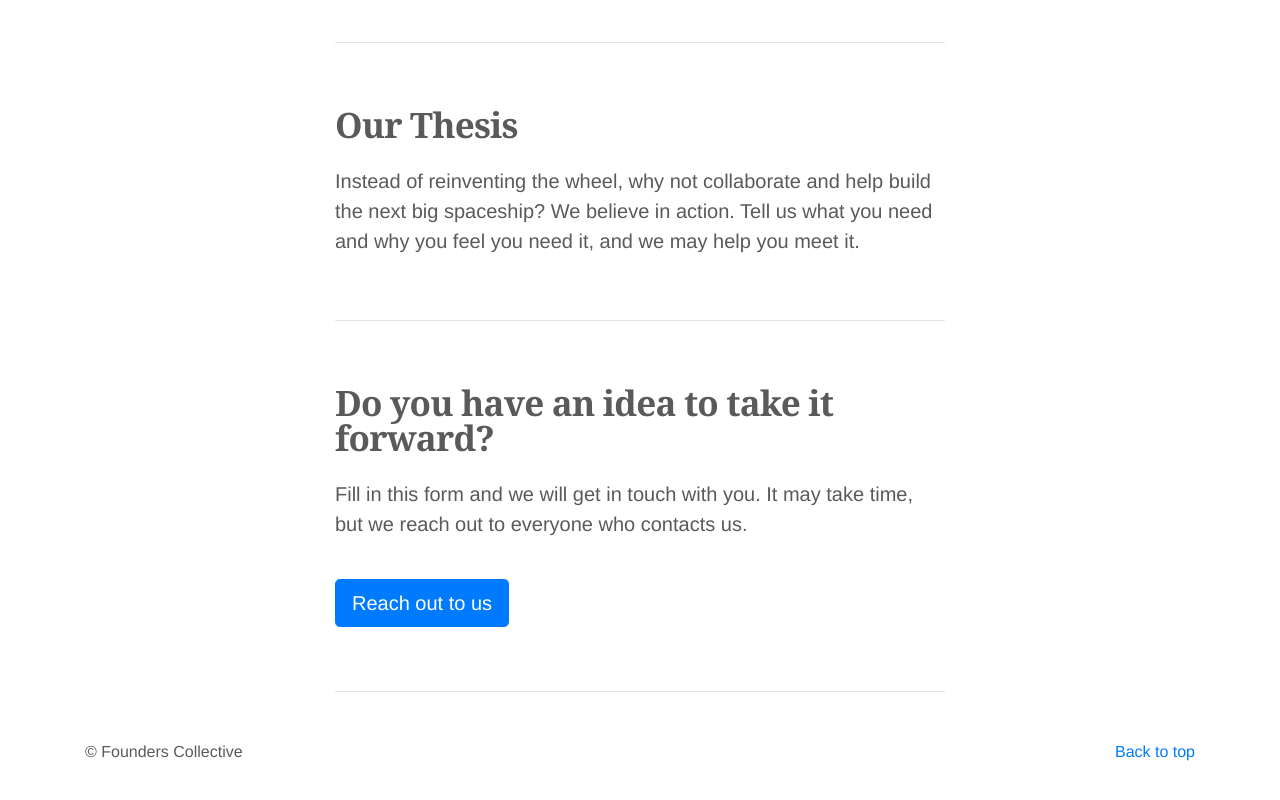
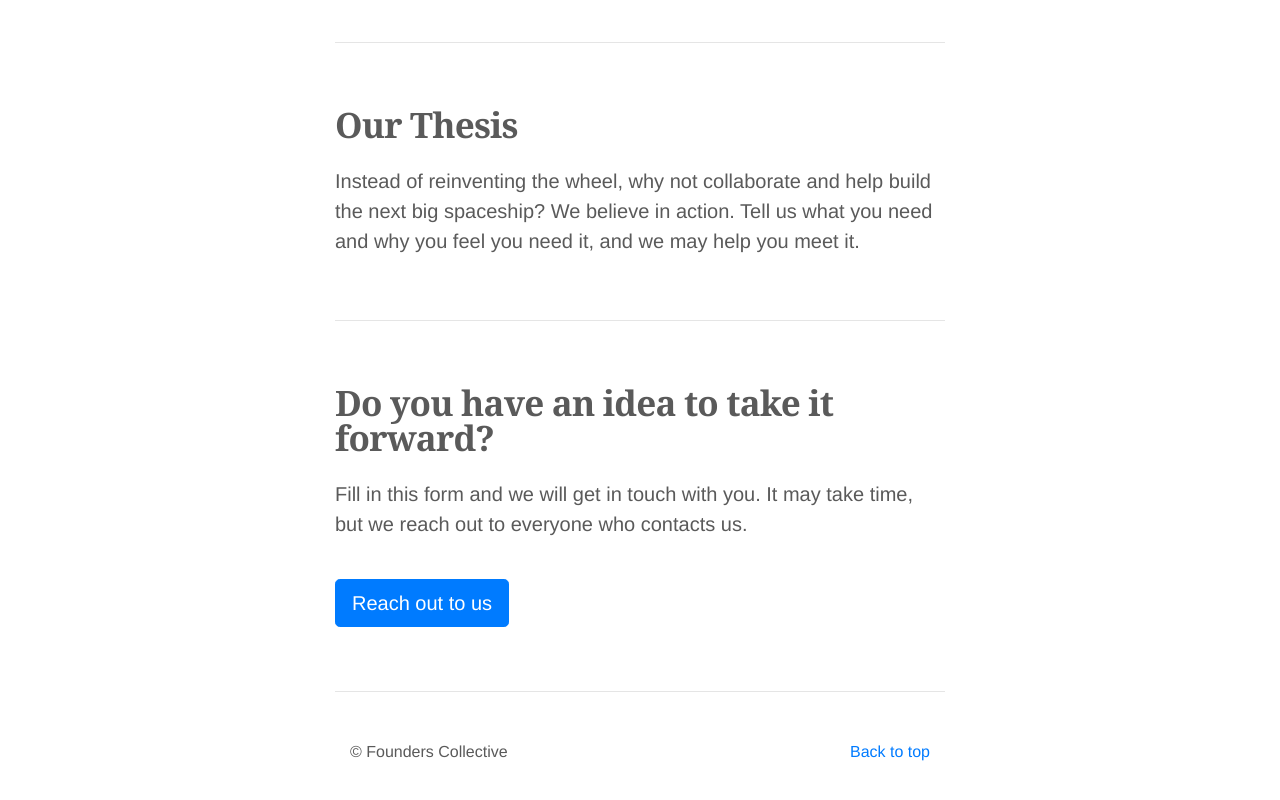
Before and after one commit to dharashah410/founders-collective, a plain HTML site: page index.html in a window 1280 px wide. Shown: the part 1703-2503 px from the top of the page. Drawn offline with nearby package versions, Linux system fonts and the light colour scheme.

Commit message:
aligned footer

```diff
--- a/index.html
+++ b/index.html
@@ -119,17 +119,17 @@
 
       <hr class="featurette-divider">
 
+      <footer class="col-md-12">
+        <p class="float-right"><a href="#">Back to top</a></p>
+        <p>&copy; Founders Collective</p>
+        <!-- <a href="#">Privacy</a> &middot; <a href="#">Terms</a> -->
+      </footer>
       <!-- /END THE FEATURETTES -->
 
     </div><!-- /.container -->
 
 
     <!-- FOOTER -->
-    <footer class="container">
-      <p class="float-right"><a href="#">Back to top</a></p>
-      <p>&copy; Founders Collective</p>
-      <!-- <a href="#">Privacy</a> &middot; <a href="#">Terms</a> -->
-    </footer>
   </main>
   <!-- <script src="https://code.jquery.com/jquery-3.5.1.slim.min.js"
     integrity="sha384-DfXdz2htPH0lsSSs5nCTpuj/zy4C+OGpamoFVy38MVBnE+IbbVYUew+OrCXaRkfj"
```
